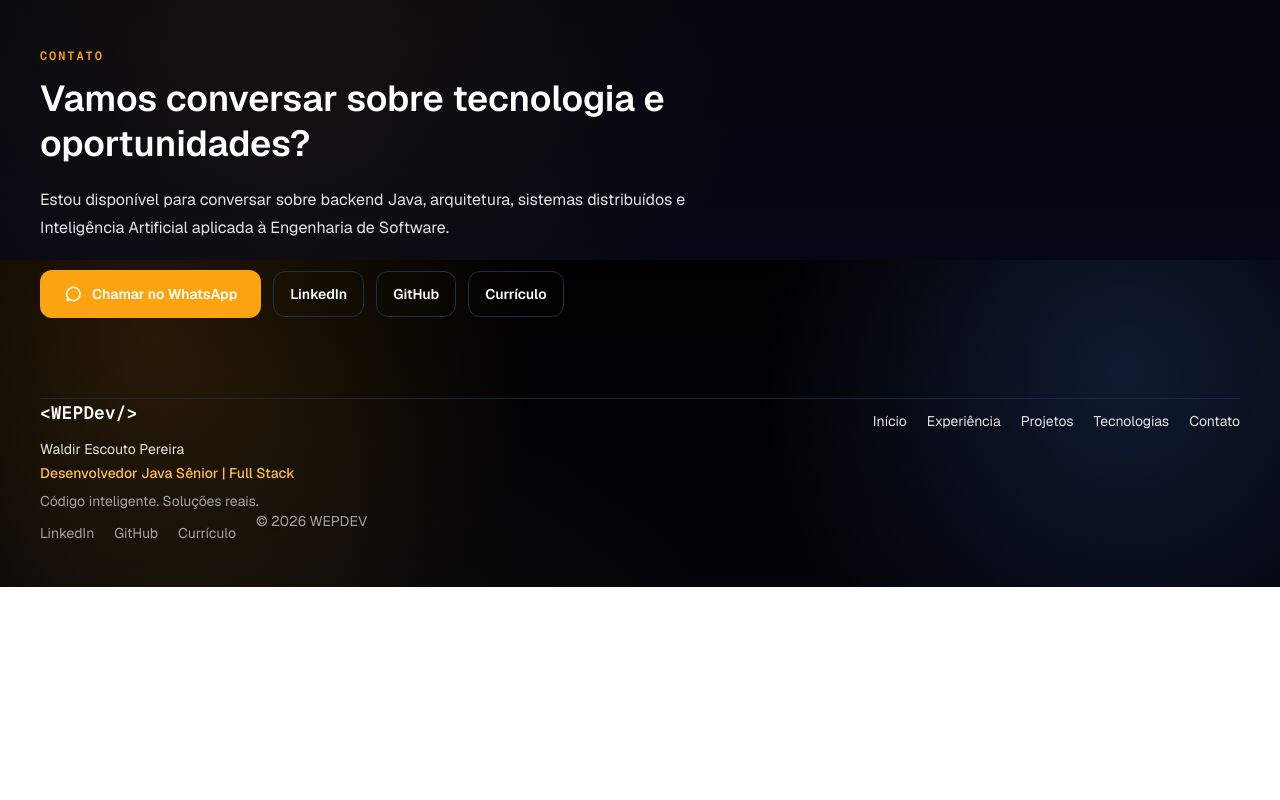
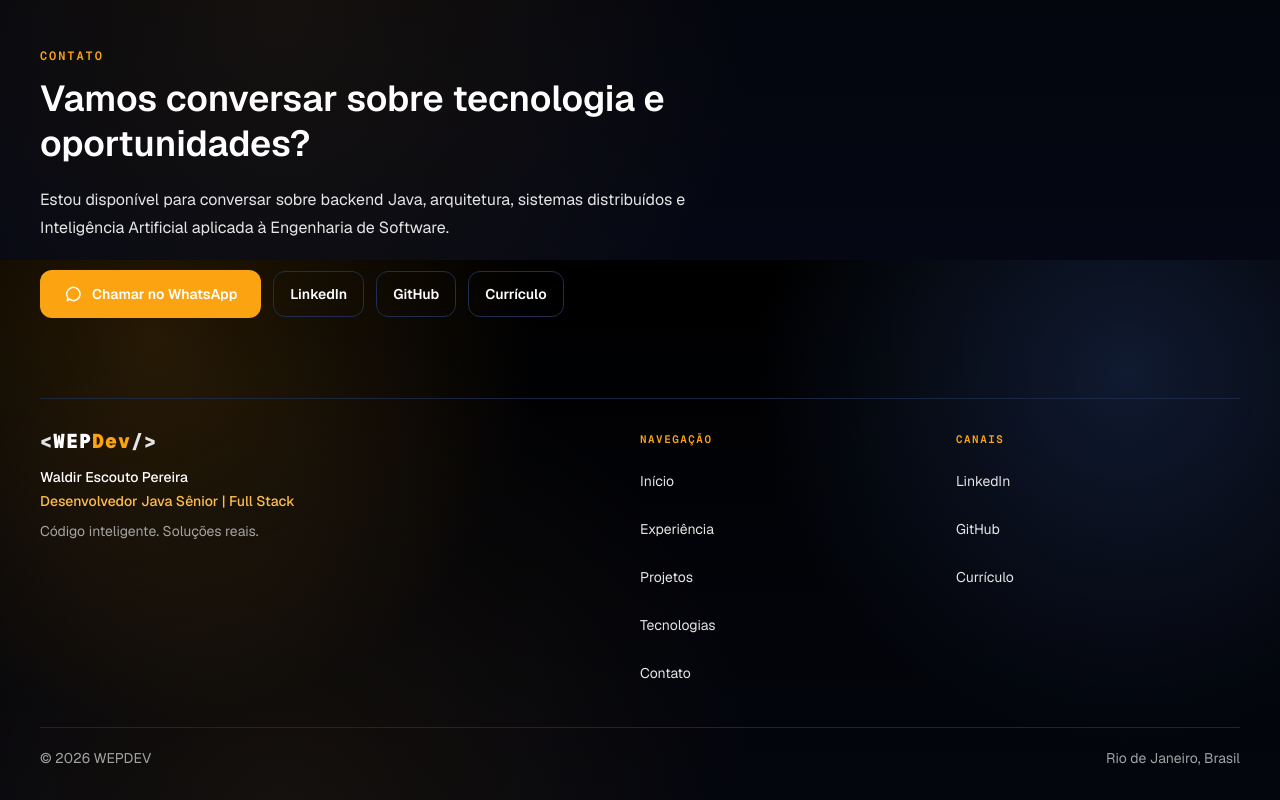
Before and after one commit to wep1980/wepdev-portfolio, a Next.js app in the folder frontend/: page / in a window 1280 px wide. Shown: the part 6140-6940 px from the top of the page. Before the commit the page ends 6727 px from the top, so only its background shows below. Built offline with nearby package versions, Linux system fonts and the light colour scheme.

Commit message:
refactor: consolida navegacao compartilhada da Home V3

```diff
--- a/frontend/componentes/home/v3/FooterV3.tsx
+++ b/frontend/componentes/home/v3/FooterV3.tsx
@@ -4,9 +4,9 @@ import {
   atributosCanalProfissionalAnalytics,
   atributosCurriculoAnalytics,
 } from "@/constantes/analytics";
-import { obterCanalProfissional } from "@/constantes/contatos";
+import { localizacaoPublica, obterCanalProfissional } from "@/constantes/contatos";
 
-export function FooterV3() {
+export function FooterV3({ basePath = "" }: { basePath?: string }) {
   const linkedin = obterCanalProfissional("linkedin");
   const github = obterCanalProfissional("github");
   const curriculo = obterCanalProfissional("curriculo");
@@ -15,32 +15,54 @@ export function FooterV3() {
     <footer aria-label="Rodapé WEPDEV" className="space-y-6 pb-8">
       <Container>
         <SectionDivider />
-        <div className="flex flex-col gap-7 sm:flex-row sm:items-start sm:justify-between">
+        <div className="grid gap-10 pt-8 sm:grid-cols-[minmax(0,2fr)_minmax(9rem,1fr)_minmax(9rem,1fr)] sm:gap-8 lg:grid-cols-[2fr_1fr_1fr]">
           <div>
-            <p className="font-mono text-lg font-semibold text-foreground">
-              &lt;WEPDev/&gt;
+            <p
+              aria-label="WEPDev"
+              className="font-mono text-xl font-black leading-none tracking-[0.05em] text-foreground"
+            >
+              <span aria-hidden="true" className="text-muted">&lt;</span>
+              <span aria-hidden="true">WEP</span>
+              <span aria-hidden="true" className="text-primary">Dev</span>
+              <span aria-hidden="true" className="text-muted">/&gt;</span>
             </p>
-            <p className="mt-3 text-sm text-muted">Waldir Escouto Pereira</p>
+            <p className="mt-4 text-sm font-medium text-foreground">Waldir Escouto Pereira</p>
             <p className="mt-1 text-sm font-medium text-primary-hover">
               Desenvolvedor Java Sênior | Full Stack
             </p>
-            <p className="mt-2 text-sm text-subtle">
+            <p className="mt-2 max-w-xs text-sm leading-6 text-subtle">
               Código inteligente. Soluções reais.
             </p>
           </div>
-          <nav aria-label="Navegação da Home V3" className="flex flex-wrap gap-x-5 gap-y-3 text-sm text-muted">
-            <a href="#inicio" className="inline-flex min-h-11 items-center transition duration-200 active:translate-y-px hover:text-primary focus-visible:outline-2 focus-visible:outline-offset-4 focus-visible:outline-primary">Início</a>
-            <a href="#experiencia" className="inline-flex min-h-11 items-center transition duration-200 active:translate-y-px hover:text-primary focus-visible:outline-2 focus-visible:outline-offset-4 focus-visible:outline-primary">Experiência</a>
-            <a href="#projetos" className="inline-flex min-h-11 items-center transition duration-200 active:translate-y-px hover:text-primary focus-visible:outline-2 focus-visible:outline-offset-4 focus-visible:outline-primary">Projetos</a>
-            <a href="#tecnologias" className="inline-flex min-h-11 items-center transition duration-200 active:translate-y-px hover:text-primary focus-visible:outline-2 focus-visible:outline-offset-4 focus-visible:outline-primary">Tecnologias</a>
-            <a href="#contato" className="inline-flex min-h-11 items-center transition duration-200 active:translate-y-px hover:text-primary focus-visible:outline-2 focus-visible:outline-offset-4 focus-visible:outline-primary">Contato</a>
+
+          <nav aria-label="Navegação do rodapé">
+            <p className="font-mono text-[0.68rem] font-semibold uppercase tracking-[0.14em] text-primary">
+              Navegação
+            </p>
+            <ul className="mt-3 flex flex-col items-start gap-1 text-sm text-muted">
+              <li><a href={`${basePath}#inicio`} className="inline-flex min-h-11 items-center transition duration-200 active:translate-y-px hover:text-primary focus-visible:outline-2 focus-visible:outline-offset-4 focus-visible:outline-primary">Início</a></li>
+              <li><a href={`${basePath}#experiencia`} className="inline-flex min-h-11 items-center transition duration-200 active:translate-y-px hover:text-primary focus-visible:outline-2 focus-visible:outline-offset-4 focus-visible:outline-primary">Experiência</a></li>
+              <li><a href={`${basePath}#projetos`} className="inline-flex min-h-11 items-center transition duration-200 active:translate-y-px hover:text-primary focus-visible:outline-2 focus-visible:outline-offset-4 focus-visible:outline-primary">Projetos</a></li>
+              <li><a href={`${basePath}#tecnologias`} className="inline-flex min-h-11 items-center transition duration-200 active:translate-y-px hover:text-primary focus-visible:outline-2 focus-visible:outline-offset-4 focus-visible:outline-primary">Tecnologias</a></li>
+              <li><a href={`${basePath}#contato`} className="inline-flex min-h-11 items-center transition duration-200 active:translate-y-px hover:text-primary focus-visible:outline-2 focus-visible:outline-offset-4 focus-visible:outline-primary">Contato</a></li>
+            </ul>
           </nav>
+
+          <div>
+            <p className="font-mono text-[0.68rem] font-semibold uppercase tracking-[0.14em] text-primary">
+              Canais
+            </p>
+            <ul className="mt-3 flex flex-col items-start gap-1 text-sm text-muted">
+              <li><a href={linkedin.href} target="_blank" rel="noopener noreferrer" {...atributosCanalProfissionalAnalytics("linkedin", "footer")} className="inline-flex min-h-11 items-center transition duration-200 active:translate-y-px hover:text-primary focus-visible:outline-2 focus-visible:outline-offset-4 focus-visible:outline-primary">LinkedIn</a></li>
+              <li><a href={github.href} target="_blank" rel="noopener noreferrer" {...atributosCanalProfissionalAnalytics("github", "footer")} className="inline-flex min-h-11 items-center transition duration-200 active:translate-y-px hover:text-primary focus-visible:outline-2 focus-visible:outline-offset-4 focus-visible:outline-primary">GitHub</a></li>
+              <li><a href={curriculo.href} target="_blank" rel="noopener noreferrer" {...atributosCurriculoAnalytics("footer")} className="inline-flex min-h-11 items-center transition duration-200 active:translate-y-px hover:text-primary focus-visible:outline-2 focus-visible:outline-offset-4 focus-visible:outline-primary">Currículo</a></li>
+            </ul>
+          </div>
         </div>
-        <div className="flex flex-wrap gap-x-5 gap-y-3 text-sm text-subtle">
-          <a href={linkedin.href} target="_blank" rel="noopener noreferrer" {...atributosCanalProfissionalAnalytics("linkedin", "footer")} className="inline-flex min-h-11 items-center transition duration-200 active:translate-y-px hover:text-primary focus-visible:outline-2 focus-visible:outline-offset-4 focus-visible:outline-primary">LinkedIn</a>
-          <a href={github.href} target="_blank" rel="noopener noreferrer" {...atributosCanalProfissionalAnalytics("github", "footer")} className="inline-flex min-h-11 items-center transition duration-200 active:translate-y-px hover:text-primary focus-visible:outline-2 focus-visible:outline-offset-4 focus-visible:outline-primary">GitHub</a>
-          <a href={curriculo.href} target="_blank" rel="noopener noreferrer" {...atributosCurriculoAnalytics("footer")} className="inline-flex min-h-11 items-center transition duration-200 active:translate-y-px hover:text-primary focus-visible:outline-2 focus-visible:outline-offset-4 focus-visible:outline-primary">Currículo</a>
+
+        <div className="mt-8 flex flex-col gap-2 border-t border-border/80 pt-5 text-sm text-subtle sm:flex-row sm:items-center sm:justify-between">
           <span>© {new Date().getFullYear()} WEPDEV</span>
+          <span>{localizacaoPublica}</span>
         </div>
       </Container>
     </footer>
--- a/frontend/componentes/home/v3/NavbarV3.tsx
+++ b/frontend/componentes/home/v3/NavbarV3.tsx
@@ -33,7 +33,7 @@ function LinkNavegacaoV3({
   href,
   rotulo,
   secao,
-}: (typeof linksNavegacaoV3)[number]) {
+}: Omit<(typeof linksNavegacaoV3)[number], "href"> & { href: string }) {
   return (
     <a
       href={href}
@@ -45,14 +45,18 @@ function LinkNavegacaoV3({
   );
 }
 
-export function NavbarV3() {
+export function NavbarV3({ basePath = "" }: { basePath?: string }) {
   const whatsapp = obterCanalProfissional("whatsapp");
+  const links = linksNavegacaoV3.map((link) => ({
+    ...link,
+    href: `${basePath}${link.href}`,
+  }));
 
   return (
     <header className="sticky top-0 z-20 border-b border-border/70 bg-background/90 backdrop-blur-md supports-[backdrop-filter]:bg-background/80">
       <Container className="flex min-h-20 items-center justify-between gap-4">
         <a
-          href="#inicio"
+          href={`${basePath}#inicio`}
           aria-label="WEPDev — Ir para o início"
           className="inline-flex min-h-12 shrink-0 items-center rounded-md font-mono text-[1.2rem] font-black leading-none tracking-[0.05em] text-foreground outline-none transition hover:text-primary focus-visible:outline-2 focus-visible:outline-offset-4 focus-visible:outline-primary sm:text-[1.4rem]"
         >
@@ -64,7 +68,7 @@ export function NavbarV3() {
 
         <nav aria-label="Navegação da Home V3" className="hidden lg:block">
           <ul className="flex items-center gap-7">
-            {linksNavegacaoV3.map((link) => <li key={link.href}><LinkNavegacaoV3 {...link} /></li>)}
+            {links.map((link) => <li key={link.href}><LinkNavegacaoV3 {...link} /></li>)}
           </ul>
         </nav>
 
@@ -88,7 +92,7 @@ export function NavbarV3() {
           <div className="absolute right-0 top-[calc(100%+0.75rem)] w-[min(19rem,calc(100vw-2.5rem))] overflow-hidden rounded-lg border border-border bg-surface-elevated shadow-md">
             <nav aria-label="Navegação da Home V3 mobile">
               <ul className="p-2.5">
-                {linksNavegacaoV3.map((link) => (
+                {links.map((link) => (
                   <li key={link.href}><LinkNavegacaoV3 {...link} /></li>
                 ))}
                 <li className="mt-2 border-t border-border/80 pt-2">
```
